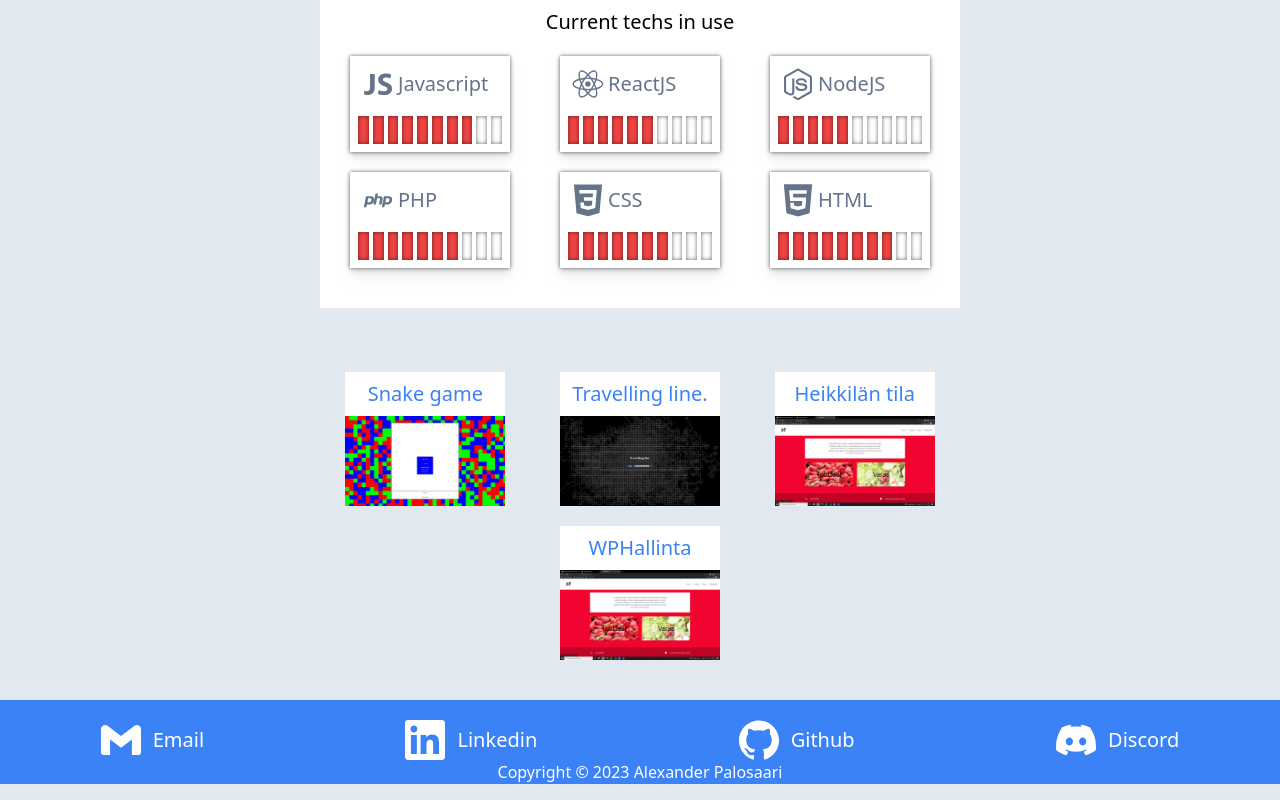
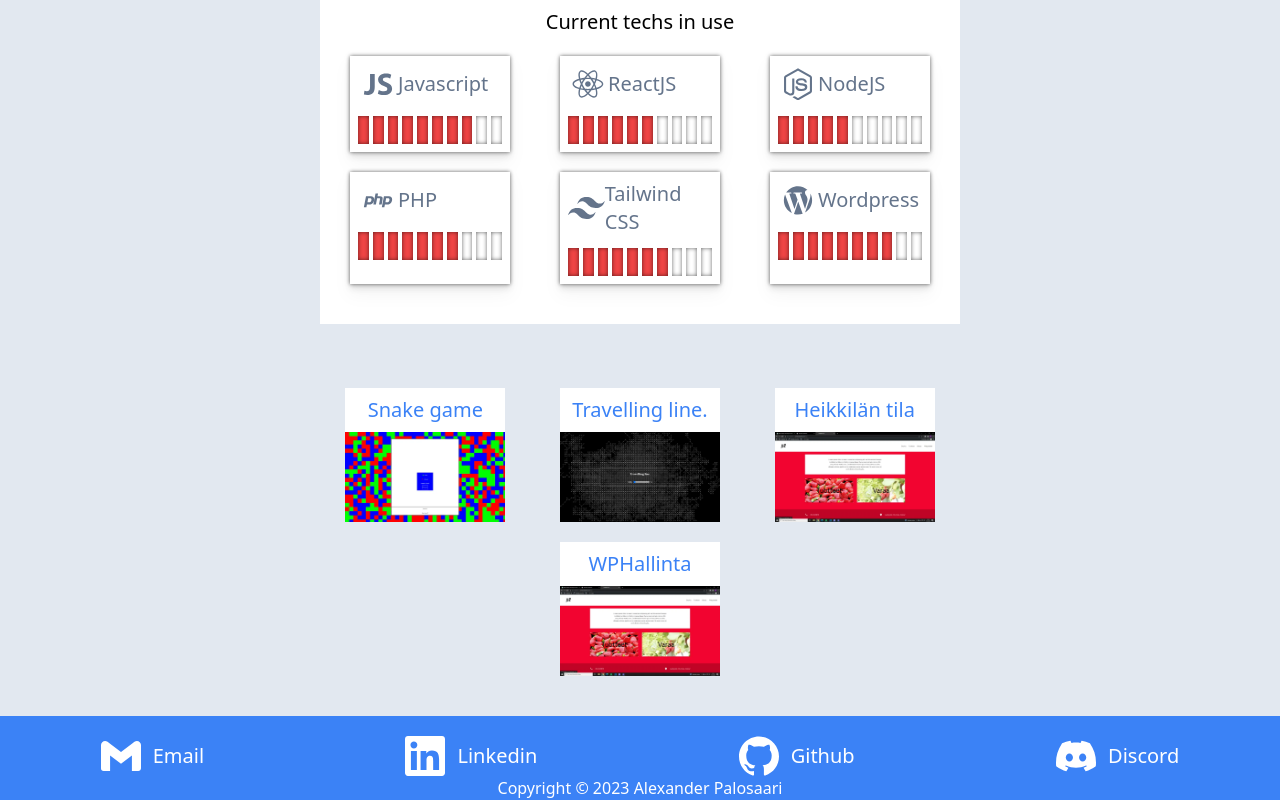
Before and after one commit to Alexxpalo/portfolio, a React (Create React App) app: page / in a window 1280 px wide. Shown: the part 732-1532 px from the top of the page. Built offline with nearby package versions, Linux system fonts and the light colour scheme.

Commit message:
progressed

```diff
--- a/public/data.json
+++ b/public/data.json
@@ -62,14 +62,14 @@
         },
         {
             "id": "5",
-            "name": "CSS",
-            "icon": "DiCss3",
+            "name": "Tailwind CSS",
+            "icon": "SiTailwindcss",
             "rating": "7"
         },
         {
             "id": "6",
-            "name": "HTML",
-            "icon": "DiHtml5",
+            "name": "Wordpress",
+            "icon": "DiWordpress",
             "rating": "8"
         }
     ]
--- a/src/Components/ProjectCard.jsx
+++ b/src/Components/ProjectCard.jsx
@@ -10,7 +10,7 @@ function ProjectCard(props) {
 
   return (
     <div className="bg-slate-200 text-xl w-1/4 max-sm:w-2/3 flex flex-col select-none">
-    <a href={project.link} rel="noopener noreferrer" target="_blank" className="text-center bg-white p-2 text-blue-500">{project.name}</a>
+    <a href={project.link} rel="noopener noreferrer" target="_blank" className="text-center bg-white p-2 text-blue-500 hover:bg-sky-200">{project.name}</a>
 
     <div className="flex-1 bg-slate-200" onClick={() => handleClick(project.id)}>
     {
@@ -20,7 +20,7 @@ function ProjectCard(props) {
         </div>
 
       ) : (
-        <img src={"img/" + project.image + ".webp"} alt={project.name} />
+        <img src={"img/" + project.image + ".webp"} alt={project.name} className="cursor-help"/>
       )
     }
     </div></div>
--- a/src/Components/TechCard.jsx
+++ b/src/Components/TechCard.jsx
@@ -1,4 +1,3 @@
-
 function Tech(props) {
     const tech = props.tech;
     let blocks = [];
@@ -12,7 +11,6 @@ function Tech(props) {
 
     return (
     <div className="bg-white text-xl w-1/4 max-sm:w-full max-sm:p-1 flex flex-col gap-3 p-2 shadow-[0_0px_4px_rgba(0,0,0,0.6)]">
-
         <div className="text-slate-500 flex items-center"><props.icon size="40"/><p>{tech.name}</p></div>
         <div className="flex gap-1">{blocks}</div>
     </div>
--- a/src/Pages/Home.jsx
+++ b/src/Pages/Home.jsx
@@ -1,10 +1,12 @@
 import React, { useState, useEffect } from "react";
 import axios from 'axios';
-import * as Icon from 'react-icons/di';
+import * as DiIcon from 'react-icons/di';
+import * as SiIcon from 'react-icons/si';
 import ProjectCard from "../Components/ProjectCard";
 import TechCard from "../Components/TechCard";
 
 function Home() {
+    const Icon = Object.assign({}, DiIcon, SiIcon);
     const [techs, setTechs] = useState([]);
     const [projects, setProjects] = useState([]);
 
@@ -17,6 +19,7 @@ function Home() {
 
     return (
         <div className="mx-80 max-xl:mx-20 max-md:mx-0 flex flex-col gap-16">
+
             <div className="bg-white py-5 drop-shadow-xl">
                 <h1 className="text-4xl ml-20 mt-5">whoami</h1>
                 <p className="text-xl mx-10 max-md:mx-5 mt-5">
@@ -26,6 +29,7 @@ function Home() {
                 Now, while studying at OSAO to become a software developer, I have deepened my knowledge and learned new techniques and tools.<br/><br/>
                 I want to continue studying and developing as a web software developer and strive to create high-quality and functional applications for both clients and myself.</p>
             </div>
+
             <div className="bg-white w-full flex flex-col">
                 <p className="py-5 ml-auto mr-auto text-xl">Current techs in use</p>
                 <div className="pb-10 max-sm:flex-col max-sm:gap-5 flex flex-wrap justify-evenly gap-5 drop-shadow-lg">
@@ -36,6 +40,7 @@ function Home() {
                 }
                 </div>
             </div>
+
             <div className="bg-slate-200 w-full gap-y-5 gap-x-1 flex flex-wrap max-sm:flex-col max-sm:items-center justify-around">
                 {
                     projects.map((project) => {
@@ -43,6 +48,7 @@ function Home() {
                     })
                 }
             </div>
+
         </div>
     );
 }
--- a/src/Pages/Layout.jsx
+++ b/src/Pages/Layout.jsx
@@ -9,7 +9,9 @@ function Layout() {
         <h1 className='text-white text-3xl max-sm:text-xl text-bold tracking-wide'>&gt;Alexander@Palosaari/Portfolio</h1>
         <h1 className='text-white text-3xl max-sm:text-xl text-bold tracking-wide animate-blink'>_</h1>
         </div>
+
         <Outlet />
+
         <div className="bg-blue-500 w-full pt-5 flex mt-10 justify-around max-sm:flex-col max-sm:pl-5">
             <Contact name="Email" icon={SiGmail} link="mailto:palosaaritobias@gmail.com"/>
             <Contact name="Linkedin" icon={SiLinkedin} link="https://www.linkedin.com/in/alexander-palosaari-23a9b8237/"/>
```
Also changed, not shown: 1 other file (tests, documents, lock files or other folders).
